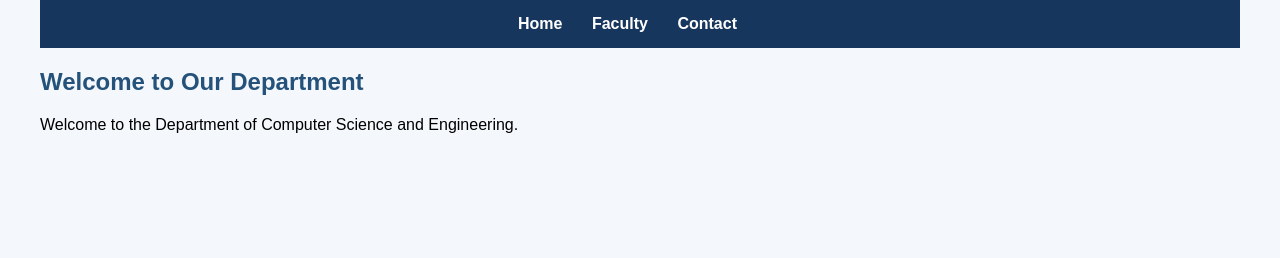
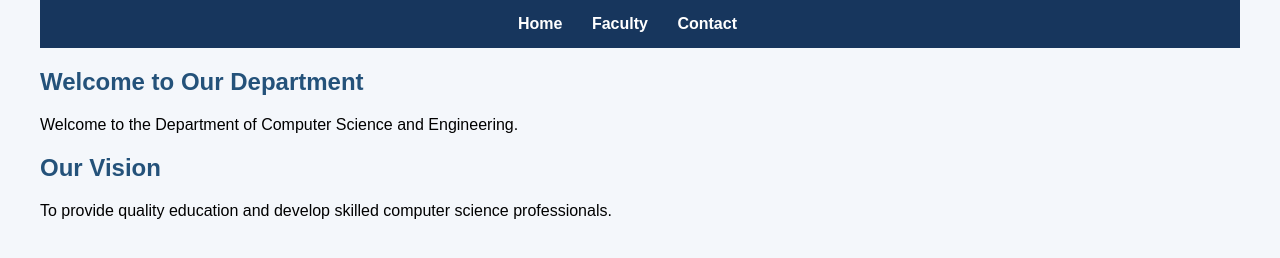
Before and after one commit to Muskan0716/college-department-website-1, a plain HTML site: page index.html in a window 1280 px wide. Shown: the part 98-356 px from the top of the page. Drawn offline with Linux system fonts and the light colour scheme.

Commit message:
Add department home page

```diff
--- a/index.html
+++ b/index.html
@@ -18,6 +18,8 @@
     <h2>Welcome to Our Department</h2>
 
     <p>Welcome to the Department of Computer Science and Engineering.</p>
+<h2>Our Vision</h2>
+<p>To provide quality education and develop skilled computer science professionals.</p>
 
 </body>
 </html>
```
